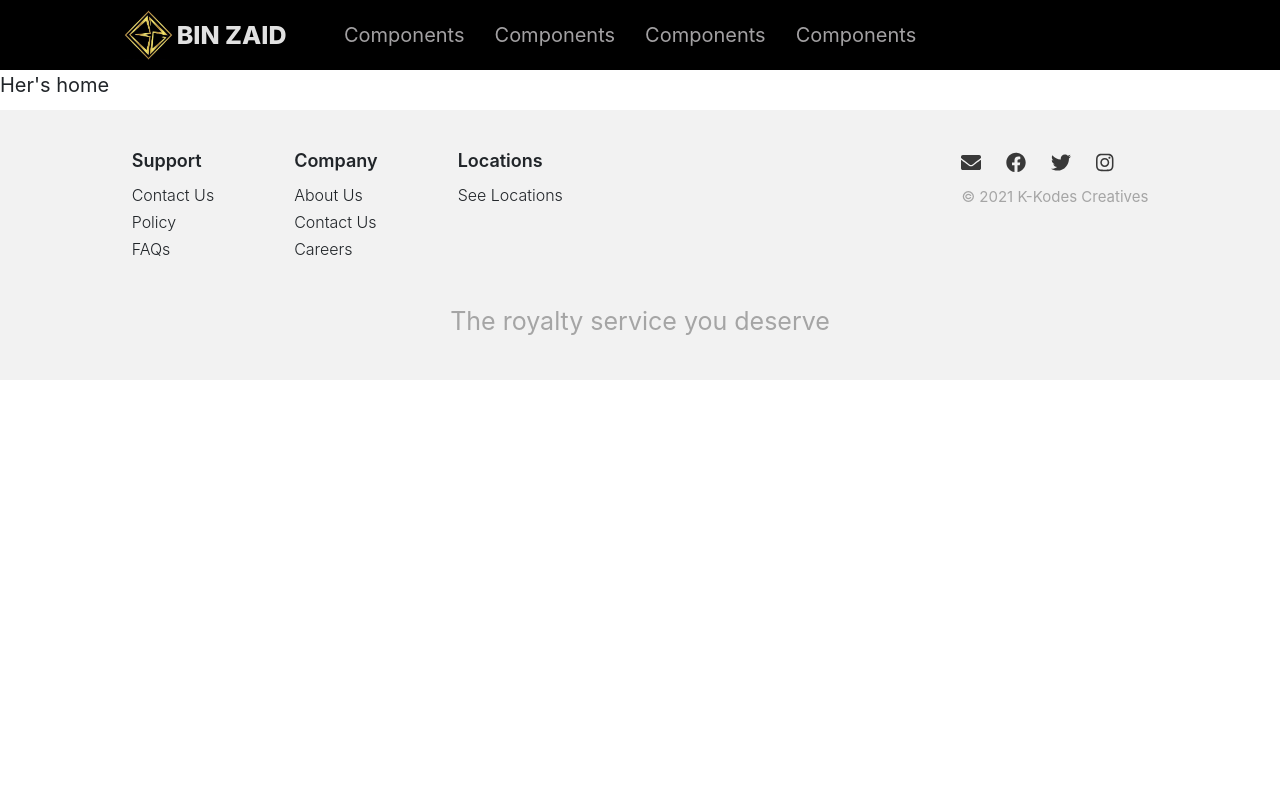
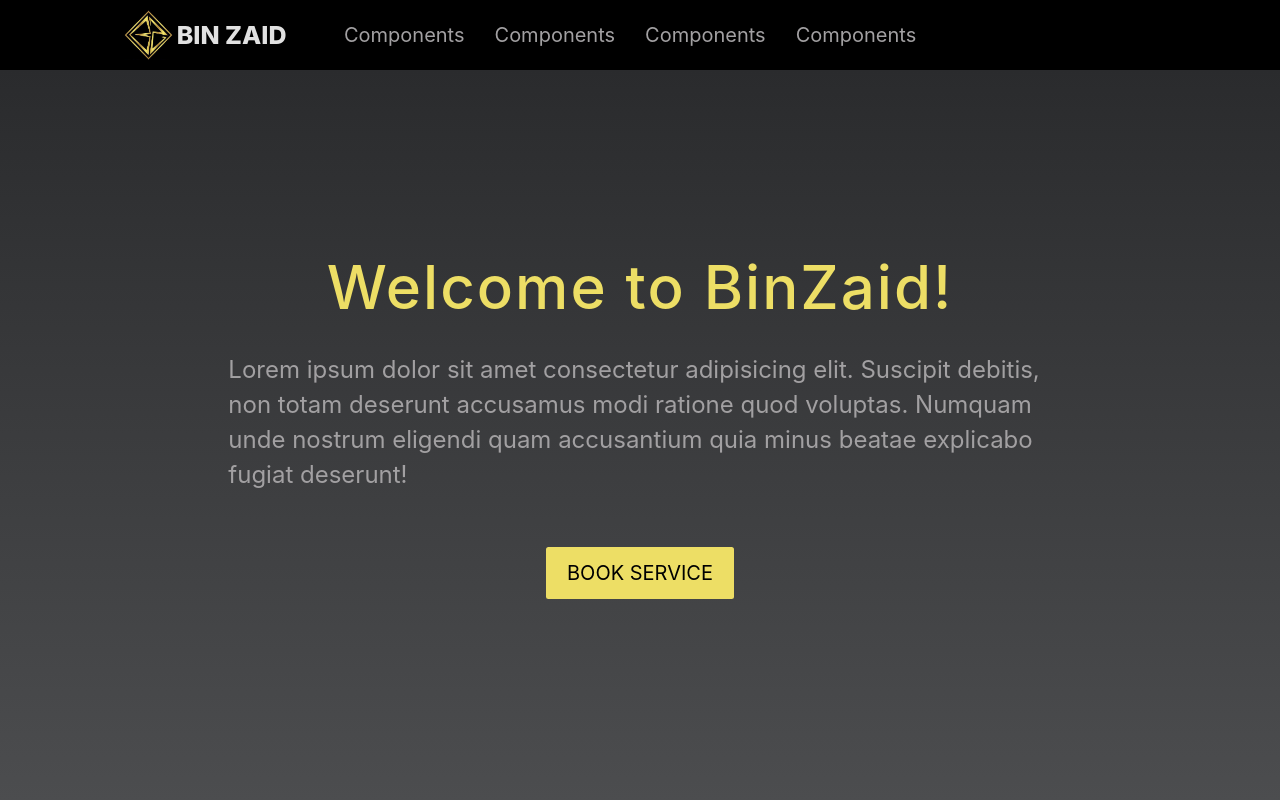
Before and after one commit to kunle05/binzaid, a Next.js app in the folder frontend/: page / in a window 1280 px wide. Shown: the top 800 px of the page. Built offline with nearby package versions, Linux system fonts and the light colour scheme.

Commit message:
Homepage first delivery complete

```diff
--- /dev/null
+++ b/frontend/components/HomePageContent.js
@@ -0,0 +1,77 @@
+import Link from "next/link";
+import { Col, Container, Row } from "reactstrap"
+import styled from "styled-components";
+import ServiceCard from "./ServiceCard";
+
+const HomeHero = styled.section`
+    min-height: calc(100vh - 70px);
+    background: linear-gradient(#2a2b2d, #4c4d4f);
+    color: var(--offWhite);
+    display: flex;
+    align-items: center;
+    text-align: center;
+    .display-3 {
+        line-height: 8rem;
+        letter-spacing: 2px;
+        font-size: 6rem;
+        font-weight: 500;
+        color: var(--gold);
+    }
+    p {
+        padding: 2rem 0;
+        line-height: 3.5rem;
+        font-size: 2.4rem;
+        text-align: left;
+    }
+    .btn {
+        background-color: var(--gold);
+        color: black;
+        font-size: 2rem;
+        padding: 1rem 2rem;
+        margin: 2.5rem 0;
+        text-transform: uppercase;
+        :hover {
+            background-color: #b7a415;
+        }
+    }
+`;
+
+const Interior = styled.section`
+    padding: 4rem 0;
+    h2 {
+        font-weight: 500;
+    }
+    .service {
+        padding: 3rem;
+        justify-content: space-evenly;
+    }
+`;
+
+const HomePageContent = () => {
+    return (
+        <>
+        <HomeHero className="home-hero">
+            <Container className="col-xl-8 p-4">
+                <h1 className="display-3">Welcome to BinZaid!</h1>
+                <p>Lorem ipsum dolor sit amet consectetur adipisicing elit. Suscipit debitis, non totam deserunt accusamus modi ratione quod voluptas. Numquam unde nostrum eligendi quam accusantium quia minus beatae explicabo fugiat deserunt!</p>
+                <Link href="/">
+                    <a className="btn">Book Service</a>
+                </Link>
+            </Container>
+        </HomeHero>
+        <Interior className="interior container col-xl-10">
+            <h2 className="text-center display-3">Our Services</h2>
+            <Row className="service">
+                <ServiceCard title="Realty Consultancy" link="/" />
+                <ServiceCard title="Facility Management" />
+                <ServiceCard title="Cleaning Services" />
+                <ServiceCard title="Haulage &amp; Logistics Services" />
+                <ServiceCard title="Goods &amp; Services" link="/" />
+                <ServiceCard title="Handyman" />
+            </Row>
+        </Interior>
+        </>
+    );
+};
+
+export default HomePageContent;
--- a/frontend/components/Navbar.js
+++ b/frontend/components/Navbar.js
@@ -4,12 +4,12 @@ import styled from "styled-components";
 import { Collapse, Navbar, NavbarToggler, Nav, NavItem, Container } from 'reactstrap';
 import { FontAwesomeIcon } from '@fortawesome/react-fontawesome';
 
-const GlobalNav = styled.div`
+const GlobalNav = styled.header`
     color: var(--offWhite);
     .nav-item {
         padding: 0 1.5rem;
         a:hover {
-            color: white;
+            color: var(--white);
             transition: color 0.5s;
         }
     }
@@ -28,7 +28,7 @@ const GlobalNav = styled.div`
     svg {
         height: 2.7rem;
         width: 3rem;
-        color: var(--lightGrey);
+        color: var(--white);
     }
     @media (max-width: 820px) {
         .navbar-collapse {
@@ -55,7 +55,7 @@ const GlobalNav = styled.div`
 
 export const Logo = styled.h2`
     font-size: 2.5rem;
-    color: var(--lightGrey);
+    color: var(--white);
     background: black;
     text-transform: uppercase;
     padding: 1rem;
--- a/frontend/components/Page.js
+++ b/frontend/components/Page.js
@@ -4,11 +4,13 @@ import Footer from "./Footer";
 
 export default function Page(props) {
     return (
-        <div className="content">
+        <>
             <Meta />
             <Navbar />
-            {props.children}
+            <div className="content">
+                {props.children}
+            </div>
             <Footer />
-        </div>
+        </>
     );
 };
--- /dev/null
+++ b/frontend/components/ServiceCard.js
@@ -0,0 +1,61 @@
+import Link from "next/link";
+import styled from "styled-components";
+
+const ArticleCard = styled.div`
+    padding: 3rem;
+    align-items: center;
+    margin-bottom: 2rem;
+    transition: all .75s;
+    img {
+        width: 100%;
+    }
+    .card-text {
+        h4 {
+            font-size: 2.2rem;
+            font-weight: bold;
+            margin: 2rem 0 1.5rem;
+            letter-spacing: .625px;
+        }
+        p {
+            font-size: 1.6rem;
+            line-height: 2.2rem;
+            margin: 0;
+        }
+    }
+    :hover {
+        transform: scale(1.09);
+        border-radius: 10px;
+        box-shadow: 0 6px 24px 0 rgba(0,0,0,0.09);
+        background-color: var(--gold);
+    }
+    a:hover {
+        color: inherit;
+    }
+`;
+
+const ServiceCard = ({ title, link }) => {
+    return (
+        <ArticleCard className="col-md-4">
+            { link ? <Link href={link}>
+                <a>
+                    <img src="/real-estate.jpeg" alt="realtor" />
+                    <div className="card-text p-4">
+                        <h4>{title}</h4>
+                        <p>Lorem ipsum dolor sit amet consectetur adipisicing elit. Suscipit debitis, non totam deserunt accusamus modi ratione quod voluptas. Numquam unde nostrum eligendi quam accusantium quia minus beatae explicabo fugiat deserunt!</p>
+                    </div>
+                </a>
+            </Link> :
+                <>
+                    <img src="/real-estate.jpeg" alt="realtor" />
+                    <div className="card-text p-4">
+                        <h4>{title}</h4>
+                        <p>Lorem ipsum dolor sit amet consectetur adipisicing elit. Suscipit debitis, non totam deserunt accusamus modi ratione quod voluptas. Numquam unde nostrum eligendi quam accusantium quia minus beatae explicabo fugiat deserunt!</p>
+                    </div>
+                </>
+            }
+
+        </ArticleCard>
+    );
+};
+
+export default ServiceCard;
--- a/frontend/pages/index.js
+++ b/frontend/pages/index.js
@@ -1,7 +1,7 @@
+import HomePageContent from "../components/HomePageContent";
+
 export default function Home() {
     return (
-        <div>
-            <p>Her's home</p>
-        </div>
+        <HomePageContent />
     )
 }
--- a/frontend/styles/globals.css
+++ b/frontend/styles/globals.css
@@ -8,8 +8,7 @@ html,
   --grey: #3A3A3A;
   --gray: var(--grey);
   --gold: #edde65;
-  --lightGrey: #e1e1e1;
-  --lightGray: var(--lightGrey);
+  --white: #e1e1e1;
   --offWhite: #a2a0a2;
   --maxWidth: 100%;
   --bs: 0 6px 24px 0 rgba(0,0,0,0.09);
```
Also changed, not shown: frontend/public/real-estate.jpeg (added).
